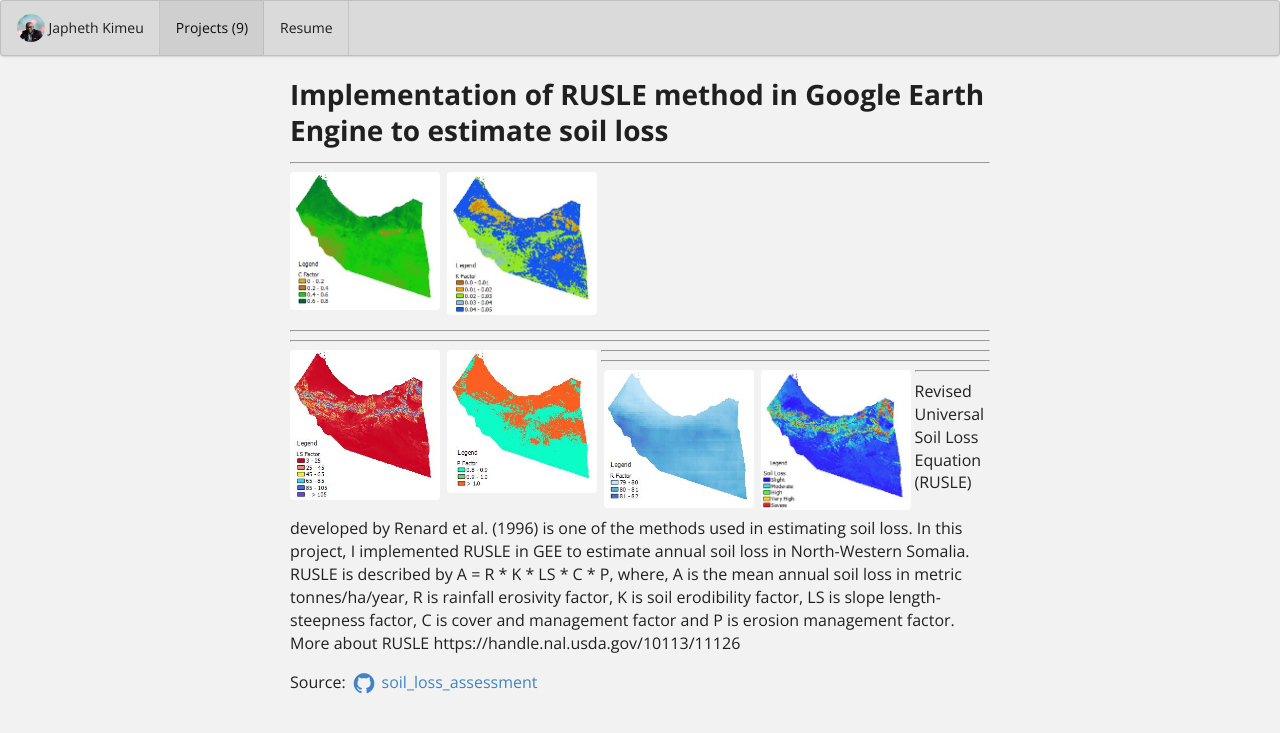
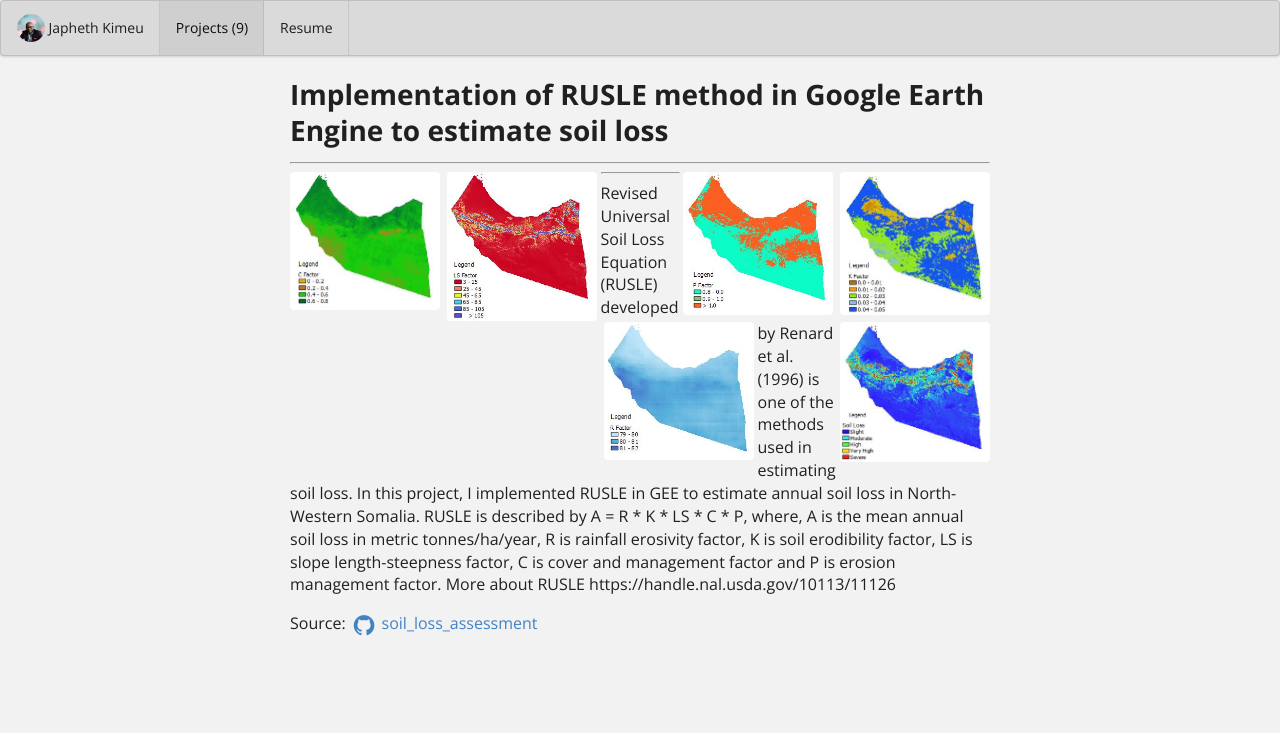
Before and after one commit to japhethkimeu/japhethkimeu.github.io, a Jekyll site: the page built from projects/project-3.md, in a window 1280 px wide. Shown: the top 733 px of the page. Built offline with Jekyll 4.4.1, drawn with Linux system fonts in a browser that asks for light colours.

Commit message:
Update project-3.md

```diff
--- a/projects/project-3.md
+++ b/projects/project-3.md
@@ -18,23 +18,19 @@
   <img align="left" class="ui image" src="../images/C.JPG">
 </div>
 <div class="ui small rounded images">
-  <img align="middle" class="ui image" src="../images/K.JPG">
+  <img align="right" class="ui image" src="../images/K.JPG">
 </div>
----
----
 <div class="ui small rounded images">
   <img align="left" class="ui image" src="../images/LS.JPG">
 </div>
 <div class="ui small rounded images">
-  <img align="left" class="ui image" src="../images/P.JPG">
+  <img align="right" class="ui image" src="../images/P.JPG">
 </div>
----
----
 <div class="ui small rounded images">
   <img align="left" class="ui image" src="../images/R.JPG">
 </div>
 <div class="ui small rounded images">
-  <img align="left" class="ui image" src="../images/annual_soil_loss.JPG">
+  <img align="right" class="ui image" src="../images/annual_soil_loss.JPG">
 </div>
 ---
 
```
